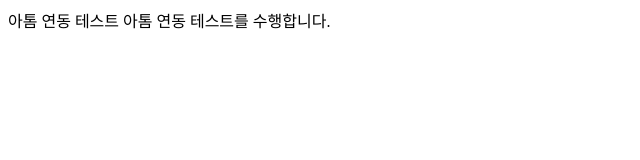
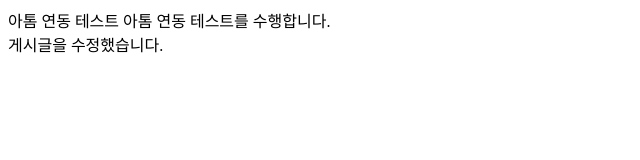
Before and after one commit to kasim32/Atom, a plain HTML site: page index.html in a window 1280 px wide. Shown: the whole page, without its empty margins (0-640 px from the left). Drawn offline with Linux system fonts and the light colour scheme.

Commit message:
Second Commit

```diff
--- a/index.html
+++ b/index.html
@@ -4,6 +4,7 @@
     <titel>아톰 연동 테스트</title>
   </head>
     <body>
-      아톰 연동 테스트를 수행합니다.
+      아톰 연동 테스트를 수행합니다.<br>
+      게시글을 수정했습니다.
     </body>
 </html>
```
